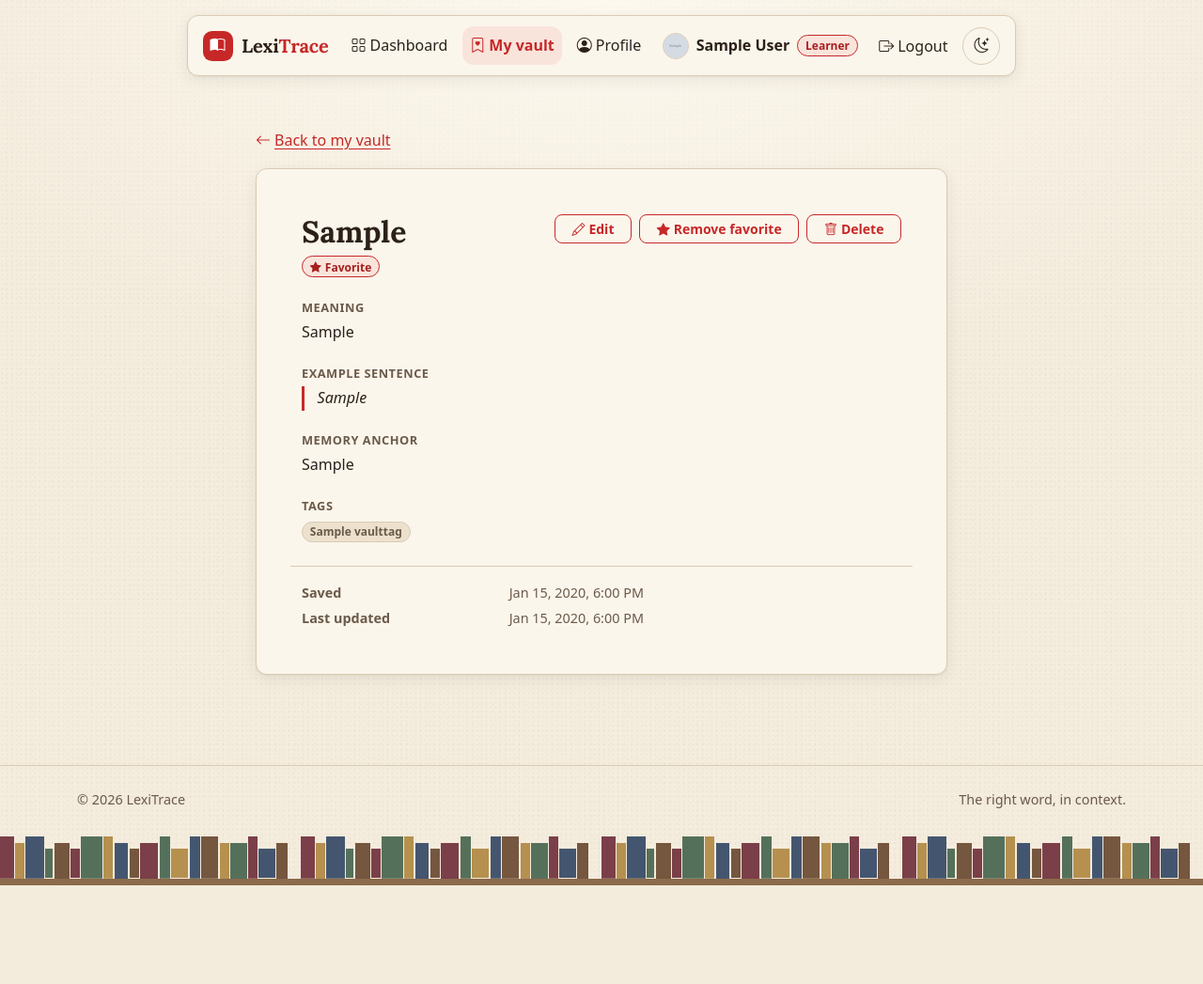
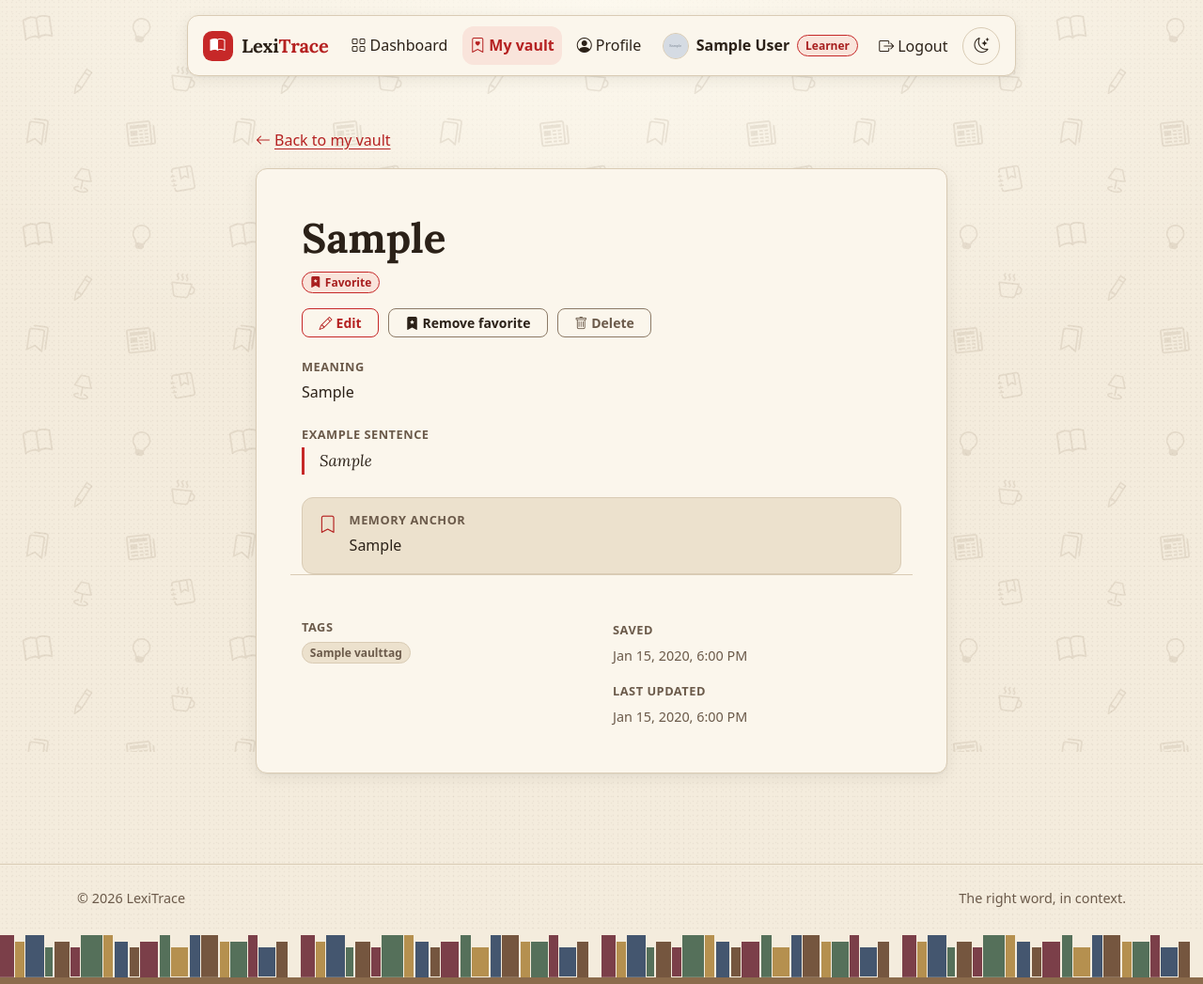
Before and after one commit to Smaons-hub/LexiTrace-Belino-MarcelSimon-G2, a Django app: page /vault/1/ in a window 1280 px wide. Shown: the whole page at 94% size. Before the commit the page ends 942 px from the top, so only its background shows below. Run offline with Django 5.2, Linux system fonts and the light colour scheme; a user stored in the database is signed in; tables that the repository leaves empty hold one stand-in row (values such as "Sample post"); grey boxes marked "Sample" are stand-in pictures.

Commit message:
style(ui): add the book icon wallpaper and restyle the vault pages, forms and empty states

```diff
--- a/static/css/theme.css
+++ b/static/css/theme.css
@@ -14,7 +14,8 @@
   --lt-primary-hover: #A81F1F;
   --lt-primary-hover-rgb: 168, 31, 31;
   --lt-primary-soft: #F9E4DB;
-  --lt-primary-text: #C62828;
+  --lt-primary-text: #B52121;
+  --lt-primary-text-rgb: 181, 33, 33;
   --lt-on-primary: #FFFFFF;
   --lt-success-text: #2F5D3A;
   --lt-success-soft: #E3EBD9;
@@ -31,6 +32,7 @@
   --lt-glow-shadow: 0 0 0.9rem 0.1rem var(--lt-glow);
   --lt-grain: rgba(43, 33, 24, 0.05);
   --lt-lamp: rgba(255, 252, 243, 0.8);
+  --lt-wallpaper: rgba(92, 61, 36, 0.1);
   --lt-spine-1: #7B3F49;
   --lt-spine-2: #B5904F;
   --lt-spine-3: #55705A;
@@ -127,7 +131,7 @@
   --bs-warning-bg-subtle: var(--lt-warning-soft);
   --bs-warning-border-subtle: var(--lt-warning-border);
   --bs-link-color: var(--lt-primary-text);
-  --bs-link-color-rgb: var(--lt-primary-rgb);
+  --bs-link-color-rgb: var(--lt-primary-text-rgb);
   --bs-link-hover-color: var(--lt-primary-hover);
   --bs-link-hover-color-rgb: var(--lt-primary-hover-rgb);
   --bs-focus-ring-color: var(--lt-focus-ring);
@@ -157,6 +160,21 @@ body {
   background-repeat: no-repeat, repeat, repeat;
   color: var(--lt-text);
   line-height: 1.6;
+}
+
+body::before {
+  content: "";
+  position: fixed;
+  inset: 0;
+  z-index: -1;
+  pointer-events: none;
+  background-color: var(--lt-wallpaper);
+  -webkit-mask-image: url("../img/library-pattern.svg");
+  mask-image: url("../img/library-pattern.svg");
+  -webkit-mask-size: 220px 220px;
+  mask-size: 220px 220px;
+  -webkit-mask-repeat: repeat;
+  mask-repeat: repeat;
 }
 
 main {
@@ -753,6 +798,48 @@ h4,
 
 .vault-favorite {
   color: var(--lt-primary-text);
+  font-size: 1.25rem;
+  line-height: 1;
+}
+
+.vault-entry-title {
+  font-family: var(--lt-font-serif);
+  font-size: clamp(2rem, 6vw, 2.75rem);
+  font-weight: 700;
+  line-height: 1.15;
+}
+
+.vault-actions {
+  display: flex;
+  flex-wrap: wrap;
+  gap: 0.6rem;
+}
+
+.vault-favorite-btn {
+  --bs-btn-color: var(--lt-text);
+  --bs-btn-border-color: var(--lt-input-border);
+  --bs-btn-hover-color: var(--lt-primary-text);
+  --bs-btn-hover-bg: var(--lt-primary-soft);
+  --bs-btn-hover-border-color: var(--lt-primary);
+  --bs-btn-active-color: var(--lt-primary-text);
+  --bs-btn-active-bg: var(--lt-primary-soft);
+  --bs-btn-active-border-color: var(--lt-primary);
+}
+
+.vault-delete-btn {
+  --bs-btn-color: var(--lt-muted);
+  --bs-btn-border-color: var(--lt-input-border);
+  --bs-btn-hover-color: var(--lt-on-primary);
+  --bs-btn-hover-bg: var(--lt-primary);
+  --bs-btn-hover-border-color: var(--lt-primary);
+  --bs-btn-active-color: var(--lt-on-primary);
+  --bs-btn-active-bg: var(--lt-primary-hover);
+  --bs-btn-active-border-color: var(--lt-primary-hover);
+}
+
+.vault-prose {
+  max-width: 65ch;
+  line-height: 1.7;
 }
 
 .vault-meta {
@@ -772,8 +859,36 @@ h4,
 
 .vault-example {
   border-left: 3px solid var(--lt-primary);
-  padding-left: 0.85rem;
+  padding-left: 1rem;
+  font-family: var(--lt-font-serif);
+  font-size: 1.05rem;
   font-style: italic;
+}
+
+.vault-note {
+  display: flex;
+  align-items: flex-start;
+  gap: 0.85rem;
+  padding: 1rem 1.1rem;
+  border: 1px solid var(--lt-border);
+  border-radius: var(--lt-radius);
+  background-color: var(--lt-surface-alt);
+}
+
+.vault-note-icon {
+  flex-shrink: 0;
+  color: var(--lt-primary-text);
+  font-size: 1.15rem;
+  line-height: 1.3;
+}
+
+.vault-note-body {
+  min-width: 0;
+}
+
+.vault-times dd {
+  color: var(--lt-muted);
+  font-size: 0.9rem;
 }
 
 .vault-empty-text {
@@ -844,6 +968,7 @@ h4,
   --lt-shelf-board-height: 0.45rem;
   flex-shrink: 0;
   height: var(--lt-shelf-height);
+  background-color: var(--lt-bg);
   background-image:
     linear-gradient(var(--lt-shelf-board), var(--lt-shelf-board)),
     repeating-linear-gradient(90deg, var(--lt-spine-1) 0 0.92rem, transparent 0.92rem 1.7rem, var(--lt-spine-4) 1.7rem 2.92rem, transparent 2.92rem 5.4rem, var(--lt-spine-3) 5.4rem 6.82rem, transparent 6.82rem 6.9rem, var(--lt-spine-2) 6.9rem 7.52rem, transparent 7.52rem 10.6rem, var(--lt-spine-3) 10.6rem 11.32rem, transparent 11.32rem 12.6rem, var(--lt-spine-4) 12.6rem 13.32rem, transparent 13.32rem 13.4rem, var(--lt-spine-5) 13.4rem 14.52rem, transparent 14.52rem 16.5rem, var(--lt-spine-1) 16.5rem 17.12rem, transparent 17.12rem 20rem),
--- a/templates/base.html
+++ b/templates/base.html
@@ -19,7 +19,7 @@
   <link rel="stylesheet" href="https://cdn.jsdelivr.net/npm/bootstrap-icons@1.11.3/font/bootstrap-icons.min.css">
   <link rel="preconnect" href="https://fonts.googleapis.com">
   <link rel="preconnect" href="https://fonts.gstatic.com" crossorigin>
-  <link rel="stylesheet" href="https://fonts.googleapis.com/css2?family=Lora:wght@400;600;700&amp;display=swap">
+  <link rel="stylesheet" href="https://fonts.googleapis.com/css2?family=Lora:ital,wght@0,400;0,600;0,700;1,400&amp;display=swap">
   <link rel="icon" href="{% static 'img/favicon.svg' %}" type="image/svg+xml">
   <link rel="stylesheet" href="{% static 'css/theme.css' %}">
   {% block extra_head %}{% endblock %}
--- a/templates/partials/daily_review_card.html
+++ b/templates/partials/daily_review_card.html
@@ -1,6 +1,10 @@
 <section class="card mb-4 daily-review-card" id="daily-review" aria-labelledby="daily-review-heading">
   <div class="card-body p-4 d-flex flex-column flex-sm-row align-items-sm-center gap-3">
-    <span class="feature-icon flex-shrink-0" aria-hidden="true"><i class="bi bi-calendar-check"></i></span>
+    {% if daily_review is None %}
+      <span class="empty-state-icon flex-shrink-0" aria-hidden="true"><i class="bi bi-book"></i></span>
+    {% else %}
+      <span class="feature-icon flex-shrink-0" aria-hidden="true"><i class="bi bi-calendar-check"></i></span>
+    {% endif %}
     <div class="daily-review-body">
       <h2 class="h5 fw-bold mb-1" id="daily-review-heading">Daily review</h2>
       {% if daily_review is None %}
--- a/templates/partials/search_panel.html
+++ b/templates/partials/search_panel.html
@@ -47,8 +47,8 @@
           </ul>
         {% else %}
           <div class="search-empty text-center">
-            <span class="feature-icon mb-2" aria-hidden="true"><i class="bi bi-journal-text"></i></span>
-            <p class="fw-semibold mb-1">No searches yet</p>
+            <span class="empty-state-icon mb-2" aria-hidden="true"><i class="bi bi-journal-text"></i></span>
+            <h3 class="h6 mb-1">No searches yet</h3>
             <p class="text-body-secondary mb-0">Words you look up will show here so you can find them again.</p>
           </div>
         {% endif %}
--- a/templates/vault/entry_detail.html
+++ b/templates/vault/entry_detail.html
@@ -9,57 +9,67 @@
       <a class="d-inline-block mb-3" href="{% url 'vault:list' %}"><i class="bi bi-arrow-left me-1" aria-hidden="true"></i>Back to my vault</a>
       <article class="card" id="vault-entry">
         <div class="card-body p-4 p-sm-5">
-          <div class="d-flex flex-column flex-sm-row justify-content-between align-items-sm-start gap-3 mb-4">
-            <div class="vault-title-block">
-              <h1 class="h2 fw-bold mb-1 vault-word">{{ entry.word }}</h1>
+          <div class="vault-title-block mb-3">
+            <h1 class="vault-entry-title vault-word mb-2">{{ entry.word }}</h1>
             {% if entry.is_favorite %}
-                <span class="badge rounded-pill bg-primary-subtle text-primary-emphasis border border-primary-subtle" id="vault-favorite-badge"><i class="bi bi-star-fill me-1" aria-hidden="true"></i>Favorite</span>
+              <span class="badge rounded-pill bg-primary-subtle text-primary-emphasis border border-primary-subtle" id="vault-favorite-badge"><i class="bi bi-bookmark-star-fill me-1" aria-hidden="true"></i>Favorite</span>
             {% endif %}
           </div>
-            <div class="d-flex flex-wrap gap-2 flex-shrink-0" id="vault-entry-actions">
+          <div class="vault-actions mb-4" id="vault-entry-actions">
             <a class="btn btn-outline-primary btn-sm" id="vault-edit-link" href="{% url 'vault:update' entry.pk %}"><i class="bi bi-pencil me-1" aria-hidden="true"></i>Edit</a>
             <form method="post" action="{% url 'vault:toggle_favorite' entry.pk %}" id="vault-favorite-form">
               {% csrf_token %}
-                <button type="submit" class="btn btn-outline-primary btn-sm"><i class="bi {% if entry.is_favorite %}bi-star-fill{% else %}bi-star{% endif %} me-1" aria-hidden="true"></i>{% if entry.is_favorite %}Remove favorite{% else %}Add to favorites{% endif %}</button>
+              <button type="submit" class="btn btn-sm vault-favorite-btn"><i class="bi {% if entry.is_favorite %}bi-bookmark-star-fill{% else %}bi-bookmark-star{% endif %} me-1" aria-hidden="true"></i>{% if entry.is_favorite %}Remove favorite{% else %}Add to favorites{% endif %}</button>
             </form>
-              <a class="btn btn-outline-danger btn-sm" id="vault-delete-link" href="{% url 'vault:delete' entry.pk %}"><i class="bi bi-trash me-1" aria-hidden="true"></i>Delete</a>
-            </div>
+            <a class="btn btn-sm vault-delete-btn" id="vault-delete-link" href="{% url 'vault:delete' entry.pk %}"><i class="bi bi-trash me-1" aria-hidden="true"></i>Delete</a>
           </div>
 
           <h2 class="vault-section-label">Meaning</h2>
-          <p class="vault-text mb-4">{{ entry.meaning|linebreaksbr }}</p>
+          <p class="vault-text vault-prose mb-4">{{ entry.meaning|linebreaksbr }}</p>
 
           <h2 class="vault-section-label">Example sentence</h2>
           {% if entry.example %}
-            <p class="vault-text vault-example mb-4">{{ entry.example|linebreaksbr }}</p>
+            <blockquote class="vault-text vault-prose vault-example mb-4">
+              <p class="mb-0">{{ entry.example|linebreaksbr }}</p>
+            </blockquote>
           {% else %}
             <p class="text-body-secondary mb-4">No example yet.</p>
           {% endif %}
 
+          <div class="vault-note mb-4" id="vault-memory-anchor">
+            <span class="vault-note-icon" aria-hidden="true"><i class="bi bi-bookmark"></i></span>
+            <div class="vault-note-body">
               <h2 class="vault-section-label">Memory anchor</h2>
               {% if entry.memory_anchor %}
-            <p class="vault-text mb-4">{{ entry.memory_anchor|linebreaksbr }}</p>
+                <p class="vault-text vault-prose mb-0">{{ entry.memory_anchor|linebreaksbr }}</p>
               {% else %}
-            <p class="text-body-secondary mb-4">No memory anchor yet.</p>
+                <p class="text-body-secondary mb-0">No memory anchor yet.</p>
               {% endif %}
+            </div>
+          </div>
 
+          <div class="row g-4 pt-4 border-top">
+            <div class="col-sm-6">
               <h2 class="vault-section-label">Tags</h2>
               {% if entry.tags.all %}
-            <ul class="list-inline mb-4" id="vault-entry-tags">
+                <ul class="list-inline mb-0" id="vault-entry-tags">
                   {% for tag in entry.tags.all %}
                     <li class="list-inline-item"><span class="badge rounded-pill badge-soon">{{ tag.name }}</span></li>
                   {% endfor %}
                 </ul>
               {% else %}
-            <p class="text-body-secondary mb-4">No tags yet.</p>
+                <p class="text-body-secondary mb-0">No tags yet.</p>
               {% endif %}
-
-          <dl class="vault-meta row mb-0 pt-3 border-top">
-            <dt class="col-sm-4 fw-semibold">Saved</dt>
-            <dd class="col-sm-8 mb-1"><time datetime="{{ entry.created_at|date:'c' }}">{{ entry.created_at|date:"M j, Y, g:i A" }}</time></dd>
-            <dt class="col-sm-4 fw-semibold">Last updated</dt>
-            <dd class="col-sm-8 mb-0"><time datetime="{{ entry.updated_at|date:'c' }}">{{ entry.updated_at|date:"M j, Y, g:i A" }}</time></dd>
+            </div>
+            <div class="col-sm-6">
+              <dl class="vault-times mb-0">
+                <dt class="vault-section-label">Saved</dt>
+                <dd class="mb-3"><time datetime="{{ entry.created_at|date:'c' }}">{{ entry.created_at|date:"M j, Y, g:i A" }}</time></dd>
+                <dt class="vault-section-label">Last updated</dt>
+                <dd class="mb-0"><time datetime="{{ entry.updated_at|date:'c' }}">{{ entry.updated_at|date:"M j, Y, g:i A" }}</time></dd>
               </dl>
+            </div>
+          </div>
         </div>
       </article>
     </div>
--- a/templates/vault/entry_list.html
+++ b/templates/vault/entry_list.html
@@ -51,7 +51,7 @@
   {% else %}
     <div class="card" id="vault-empty">
       <div class="card-body p-5 text-center">
-        <span class="feature-icon mb-3" aria-hidden="true"><i class="bi bi-bookmark-heart"></i></span>
+        <span class="empty-state-icon mb-3" aria-hidden="true"><i class="bi bi-book"></i></span>
         <h2 class="h4 fw-bold">Your vault is empty</h2>
         <p class="text-body-secondary mx-auto vault-empty-text">Save a word with its meaning, an example and your own memory trick, and it will wait here for you.</p>
         <a class="btn btn-primary" href="{% url 'vault:create' %}"><i class="bi bi-plus-lg me-1" aria-hidden="true"></i>Add your first word</a>
--- a/templates/vault/partials/entry_card.html
+++ b/templates/vault/partials/entry_card.html
@@ -1,11 +1,11 @@
 <article class="card h-100 vault-card">
   <div class="card-body p-4">
     <div class="d-flex justify-content-between align-items-start gap-2 mb-2">
-      <h2 class="h5 fw-bold mb-0 vault-word">
+      <h2 class="vault-card-title vault-word mb-0">
         <a class="stretched-link vault-card-link" href="{% url 'vault:detail' entry.pk %}">{{ entry.word }}</a>
       </h2>
       {% if entry.is_favorite %}
-        <span class="vault-favorite flex-shrink-0"><i class="bi bi-star-fill" aria-hidden="true"></i><span class="visually-hidden">Favorite</span></span>
+        <span class="vault-favorite flex-shrink-0"><i class="bi bi-bookmark-star-fill" aria-hidden="true"></i><span class="visually-hidden">Favorite</span></span>
       {% endif %}
     </div>
     <p class="mb-2 vault-text">{{ entry.meaning|truncatechars:160 }}</p>
```
Also changed, not shown: other parts of static/css/theme.css (+43 -5 lines), static/img/library-pattern.svg (added). Lines whose indentation alone changed are shown as unchanged.
